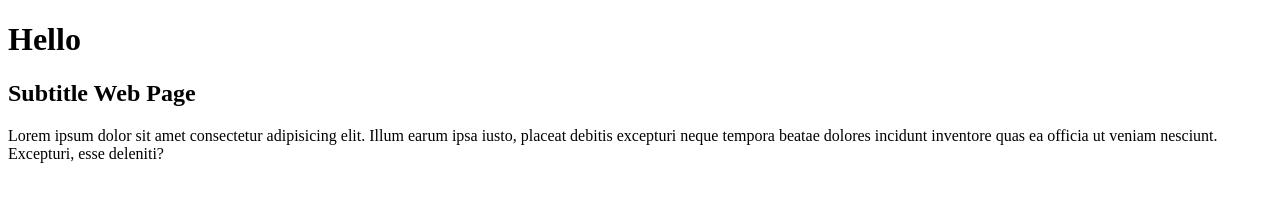
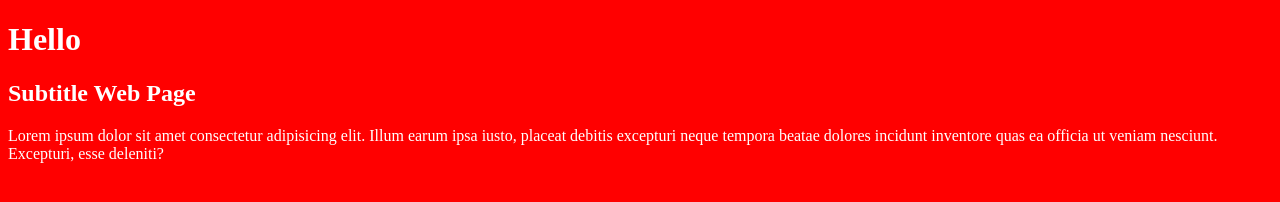
Before and after one commit to JRodriAlarc/prueba, a plain HTML site: page index.html in a window 1280 px wide. Drawn offline with Linux system fonts and the light colour scheme.

Commit message:
feat(styles.css) agregar color al fondo y al texto

```diff
--- a/css/styles.css
+++ b/css/styles.css
@@ -0,0 +1,4 @@
+*{
+    background-color: red;
+    color:white
+}
--- a/index.html
+++ b/index.html
@@ -3,6 +3,7 @@
 <head>
     <meta charset="UTF-8">
     <meta name="viewport" content="width=device-width, initial-scale=1.0">
+    <link rel="stylesheet" href="css/styles.css">
     <title>Prueba</title>
 </head>
 <body>
```
